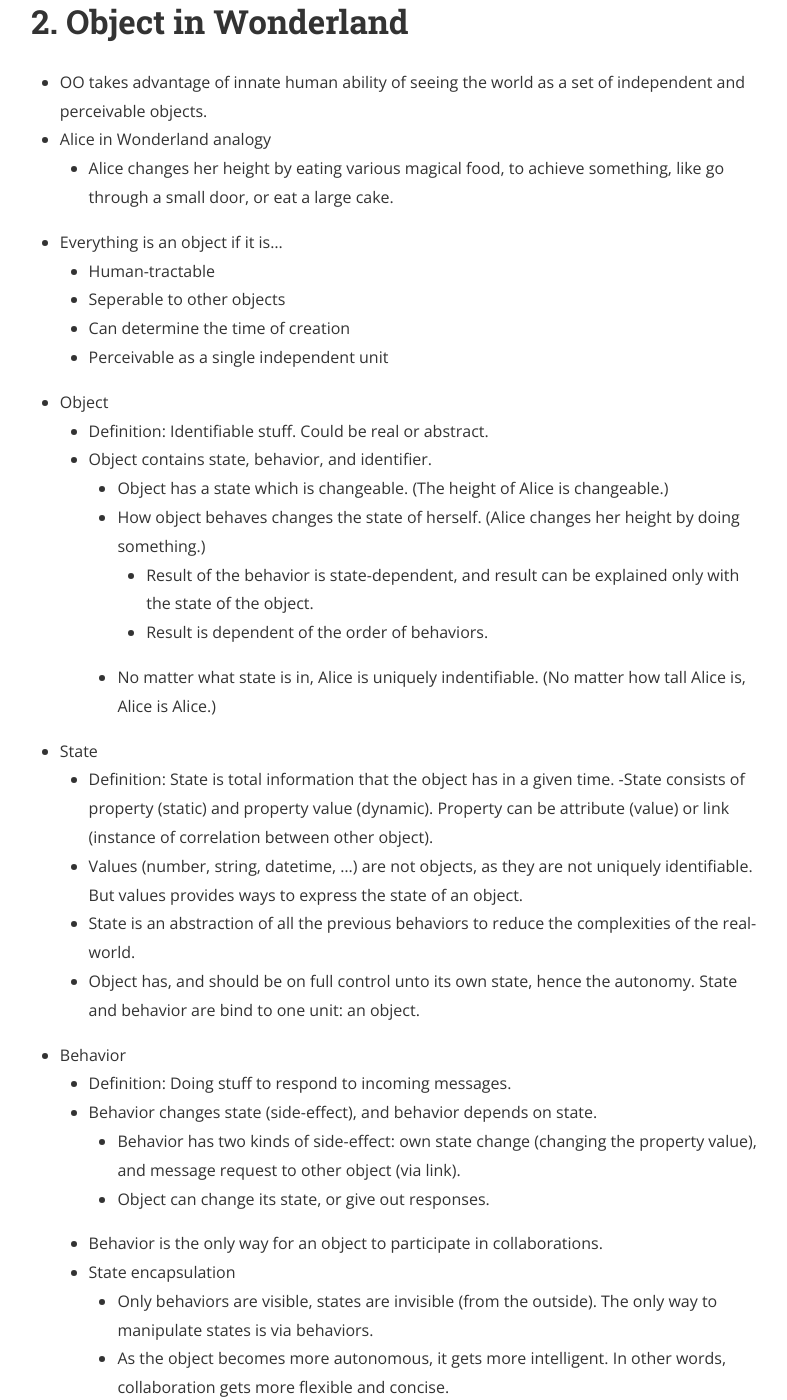
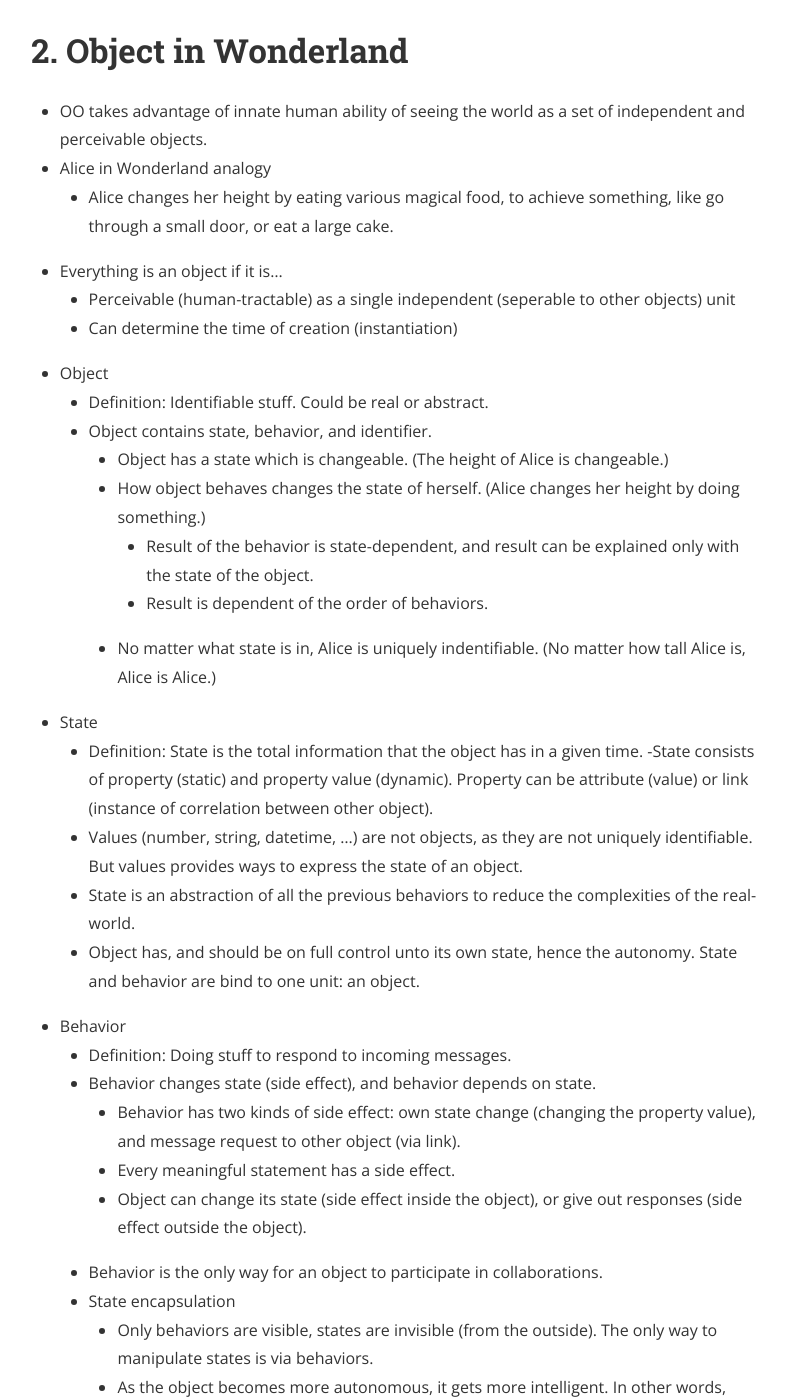
Before and after one commit to juice500ml/juice500ml.github.io, a Jekyll site: the page built from _posts/2019-02-16-The-Essense-of-Object-Orientation.markdown, in a window 1280 px wide and 1400 px high, scrolled down 2573 px. Shown: the whole window, without its empty margins (241-1028 px from the left). Built offline with Jekyll 4.4.1, drawn with Linux system fonts in a browser that asks for light colours; nearby versions of some CDN libraries; some of the changed text lies outside the part shown.

Commit message:
Post 2019-02-16-The-Essense-of-Object-Orientation.markdown upload from Editorial

```diff
--- a/_posts/2019-02-16-The-Essense-of-Object-Orientation.markdown
+++ b/_posts/2019-02-16-The-Essense-of-Object-Orientation.markdown
@@ -52,10 +52,8 @@ This is a summary of the book [The Essense of Object-Orientation: Roles, Respons
 - Alice in Wonderland analogy
 	- Alice changes her height by eating various magical food, to achieve something, like go through a small door, or eat a large cake.
 - Everything is an object if it is...
-	- Human-tractable
-	- Seperable to other objects
-	- Can determine the time of creation
-	- Perceivable as a single independent unit
+	- Perceivable (human-tractable) as a single independent (seperable to other objects) unit
+	- Can determine the time of creation (instantiation)
 - Object
 	- Definition: Identifiable stuff. Could be real or abstract.
 	- Object contains state, behavior, and identifier.
@@ -65,16 +63,17 @@ This is a summary of the book [The Essense of Object-Orientation: Roles, Respons
 			- Result is dependent of the order of behaviors.
 		- No matter what state is in, Alice is uniquely indentifiable. (No matter how tall Alice is, Alice is Alice.)
 - State
-	- Definition: State is total information that the object has in a given time.
+	- Definition: State is the total information that the object has in a given time.
 	 -State consists of property (static) and property value (dynamic). Property can be attribute (value) or link (instance of correlation between other object).
 	- Values (number, string, datetime, ...) are not objects, as they are not uniquely identifiable. But values provides ways to express the state of an object.
 	- State is an abstraction of all the previous behaviors to reduce the complexities of the real-world.
 	- Object has, and should be on full control unto its own state, hence the autonomy. State and behavior are bind to one unit: an object.
 - Behavior
 	- Definition: Doing stuff to respond to incoming messages.
-	- Behavior changes state (side-effect), and behavior depends on state.
-		- Behavior has two kinds of side-effect: own state change (changing the property value), and message request to other object (via link).
-		- Object can change its state, or give out responses.
+	- Behavior changes state (side effect), and behavior depends on state.
+		- Behavior has two kinds of side effect: own state change (changing the property value), and message request to other object (via link).
+		- Every meaningful statement has a side effect.
+		- Object can change its state (side effect inside the object), or give out responses (side effect outside the object).
 	- Behavior is the only way for an object to participate in collaborations.
 	- State encapsulation
 		- Only behaviors are visible, states are invisible (from the outside). The only way to manipulate states is via behaviors.
@@ -83,12 +82,12 @@ This is a summary of the book [The Essense of Object-Orientation: Roles, Respons
 	- Object (reference object, entity) vs. Value (value object)
 	- Identifiability
 		- Object is uniquely identifiable. == Object has a specific property (identifier) that makes itself distinguishable to other objects.
-		- Value is not uniquely identifiable. == Value does not have an identifier.
+		- Value is not uniquely identifiable. == Value does not need an identifier.
 	- Mutability
-		- Value models unchanging amounts. Its state never changes. (Immutable state) Therefore, *equality* depends on state of each values.
+		- Value models unchanging amounts. Its state never changes. (Immutable state) Therefore, *equality* depends on the state of each values.
 		- State encompasses changing state depending on time. (Mutable state) Therefore, two objects are *identical* if identifier is the same.
 - Object as a machine
 	- *Query* the state of the object, and *command* to change the state of the object. No other interface to interact with the object.
-- Collaboration decides what behavior (or, responsibility) is needed. Behavior decides what state to manage.
+- Collaboration decides what behavior (in other words, role and responsibility while collaborating) is needed. What state to manage is decided after the behavior is set.
 - Real-world objects are passive. Software objects are active. They can do much more stuff than real-world objects. They acts as if they are live beings. (Antropomorphism)
 - Real-world objects are just metaphors for software objects, minimizing the representational gap.
```
Also changed, not shown: other parts of _posts/2019-02-16-The-Essense-of-Object-Orientation.markdown (+2 -2 lines).
